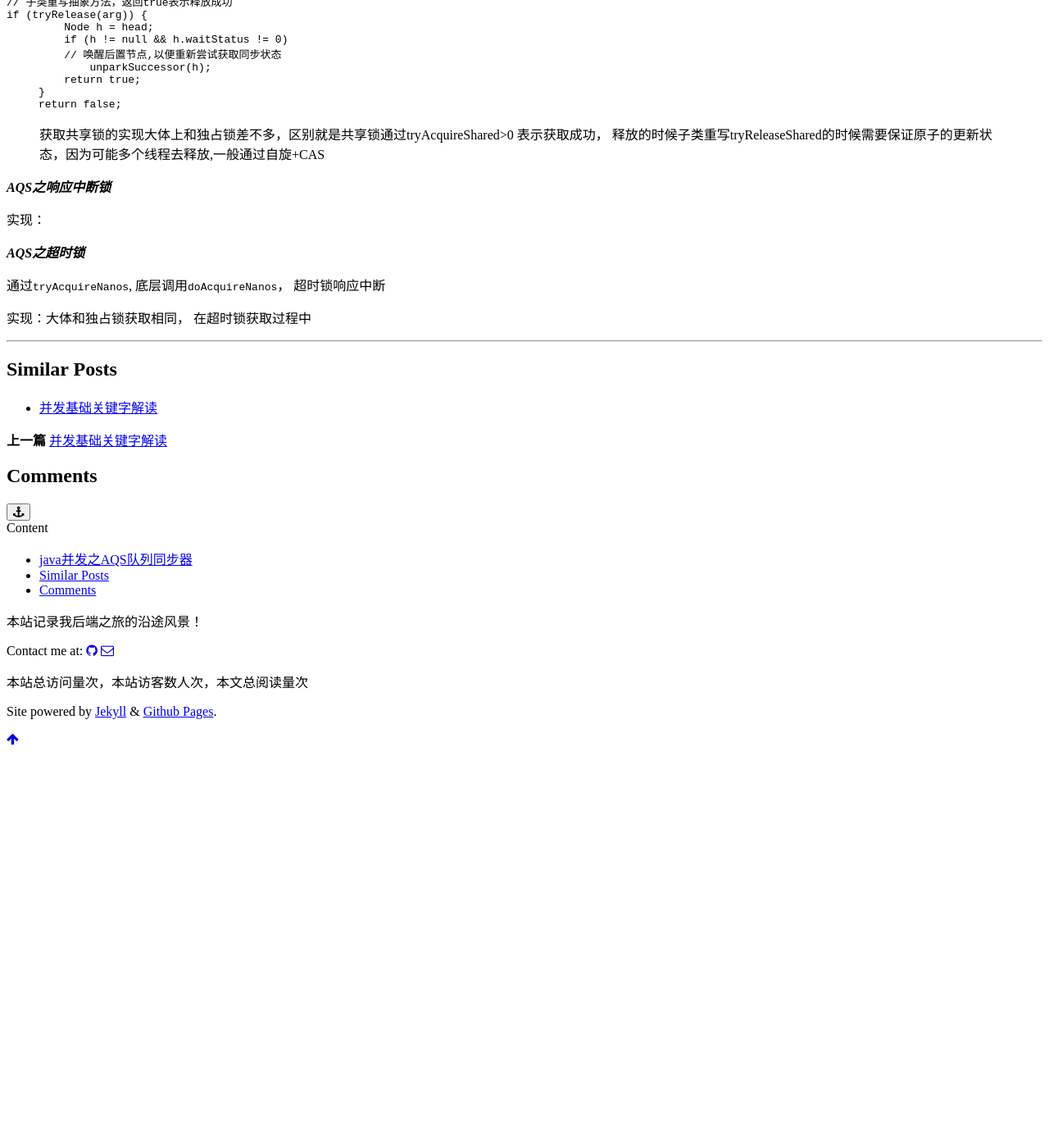
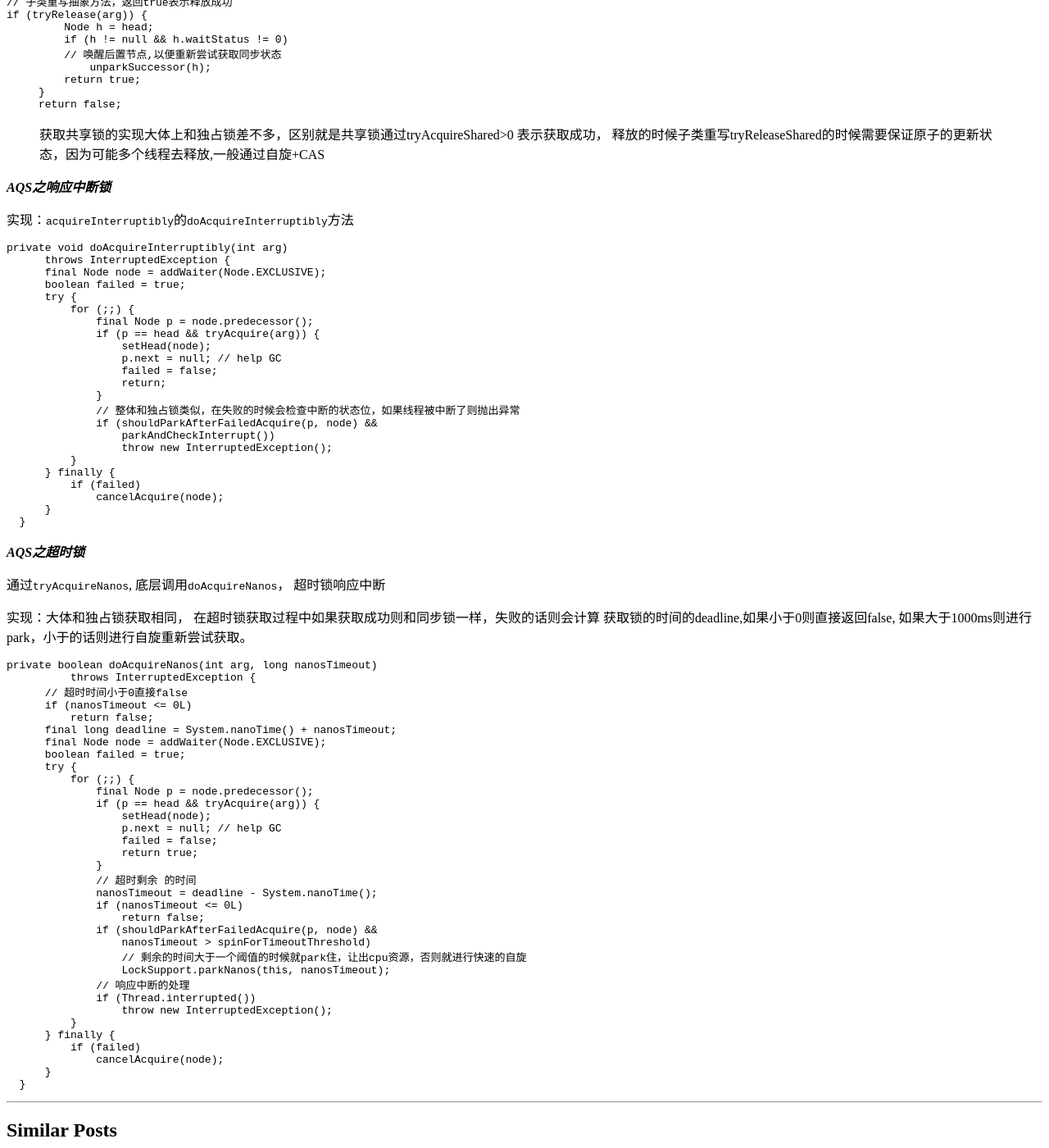
Before and after one commit to awakebymyself/awakebymyself.github.io, a Jekyll site: the page built from _posts/2019-01-24-concurrent3.md, in a window 1280 px wide and 1400 px high, scrolled down 2476 px. Shown: the whole window at 82% size. Built offline with Jekyll 4.4.1, drawn with Linux system fonts in a browser that asks for light colours; comment, search, counter and statistics services are not loaded; a style sheet for code colours, icons or effects is not loaded; before the commit the page ends 3395 px from its top, so only the background shows below that; some of the changed text lies outside the part shown.

Commit message:
add post

````diff
--- a/_posts/2019-01-24-concurrent3.md
+++ b/_posts/2019-01-24-concurrent3.md
@@ -153,11 +153,73 @@ if (tryRelease(arg)) {
 
 ***AQS之响应中断锁***
 
-实现：
+实现：`acquireInterruptibly`的`doAcquireInterruptibly`方法
+```java
+private void doAcquireInterruptibly(int arg)
+      throws InterruptedException {
+      final Node node = addWaiter(Node.EXCLUSIVE);
+      boolean failed = true;
+      try {
+          for (;;) {
+              final Node p = node.predecessor();
+              if (p == head && tryAcquire(arg)) {
+                  setHead(node);
+                  p.next = null; // help GC
+                  failed = false;
+                  return;
+              }
+              // 整体和独占锁类似，在失败的时候会检查中断的状态位，如果线程被中断了则抛出异常
+              if (shouldParkAfterFailedAcquire(p, node) &&
+                  parkAndCheckInterrupt())
+                  throw new InterruptedException();
+          }
+      } finally {
+          if (failed)
+              cancelAcquire(node);
+      }
+  }
+```
 
 
 ***AQS之超时锁***
 
 通过`tryAcquireNanos`, 底层调用`doAcquireNanos`， 超时锁响应中断
 
-实现：大体和独占锁获取相同， 在超时锁获取过程中
+实现：大体和独占锁获取相同， 在超时锁获取过程中如果获取成功则和同步锁一样，失败的话则会计算
+获取锁的时间的deadline,如果小于0则直接返回false, 如果大于1000ms则进行park，小于的话则进行自旋重新尝试获取。
+```java
+private boolean doAcquireNanos(int arg, long nanosTimeout)
+          throws InterruptedException {
+      // 超时时间小于0直接false
+      if (nanosTimeout <= 0L)
+          return false;
+      final long deadline = System.nanoTime() + nanosTimeout;
+      final Node node = addWaiter(Node.EXCLUSIVE);
+      boolean failed = true;
+      try {
+          for (;;) {
+              final Node p = node.predecessor();
+              if (p == head && tryAcquire(arg)) {
+                  setHead(node);
+                  p.next = null; // help GC
+                  failed = false;
+                  return true;
+              }
+              // 超时剩余 的时间
+              nanosTimeout = deadline - System.nanoTime();
+              if (nanosTimeout <= 0L)
+                  return false;
+              if (shouldParkAfterFailedAcquire(p, node) &&
+                  nanosTimeout > spinForTimeoutThreshold)
+                  // 剩余的时间大于一个阈值的时候就park住，让出cpu资源，否则就进行快速的自旋
+                  LockSupport.parkNanos(this, nanosTimeout);
+              // 响应中断的处理
+              if (Thread.interrupted())
+                  throw new InterruptedException();
+          }
+      } finally {
+          if (failed)
+              cancelAcquire(node);
+      }
+  }
+```
````
Also changed, not shown: _posts/2019-01-29-lock.md (added, +14 -0 lines).
